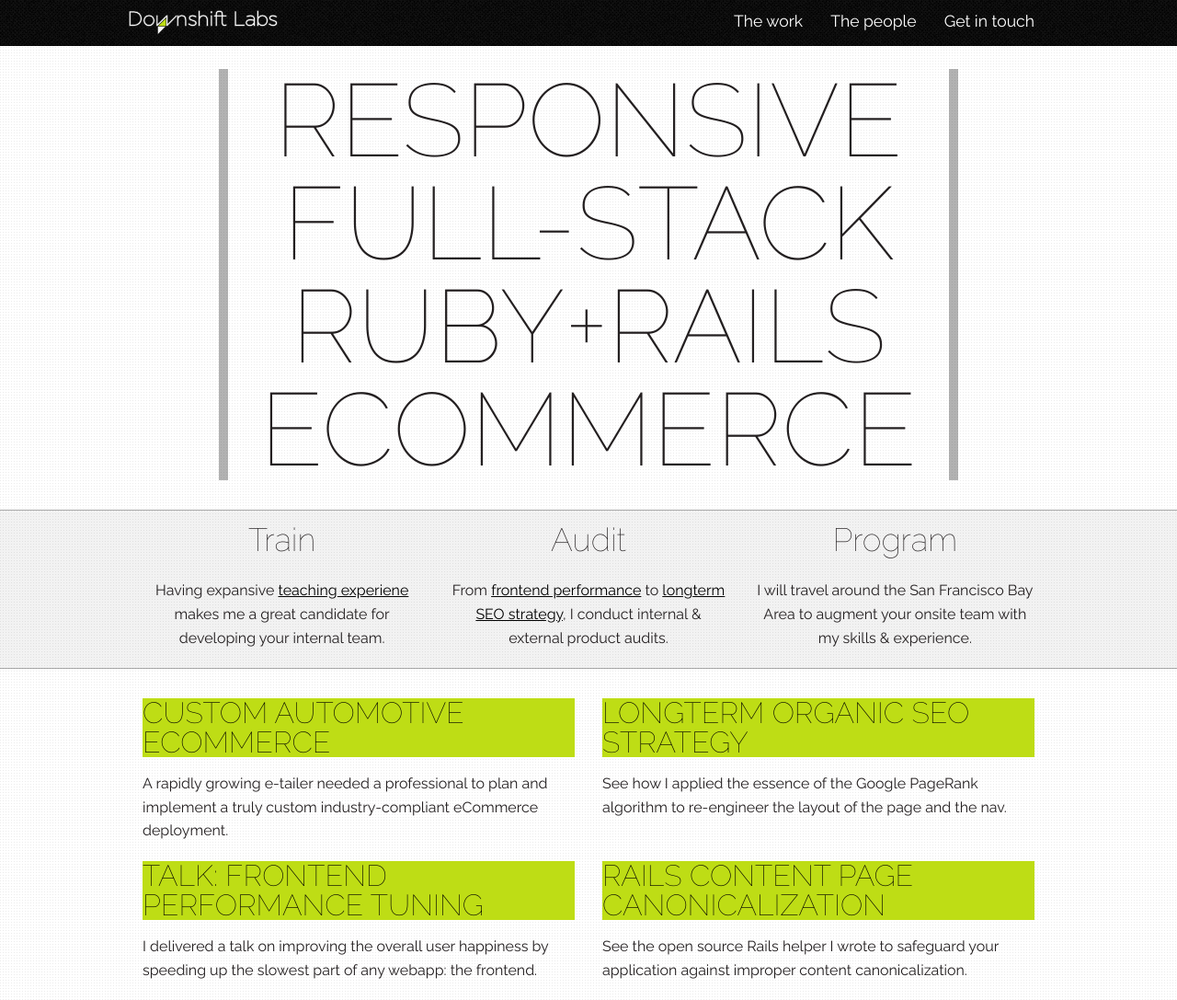
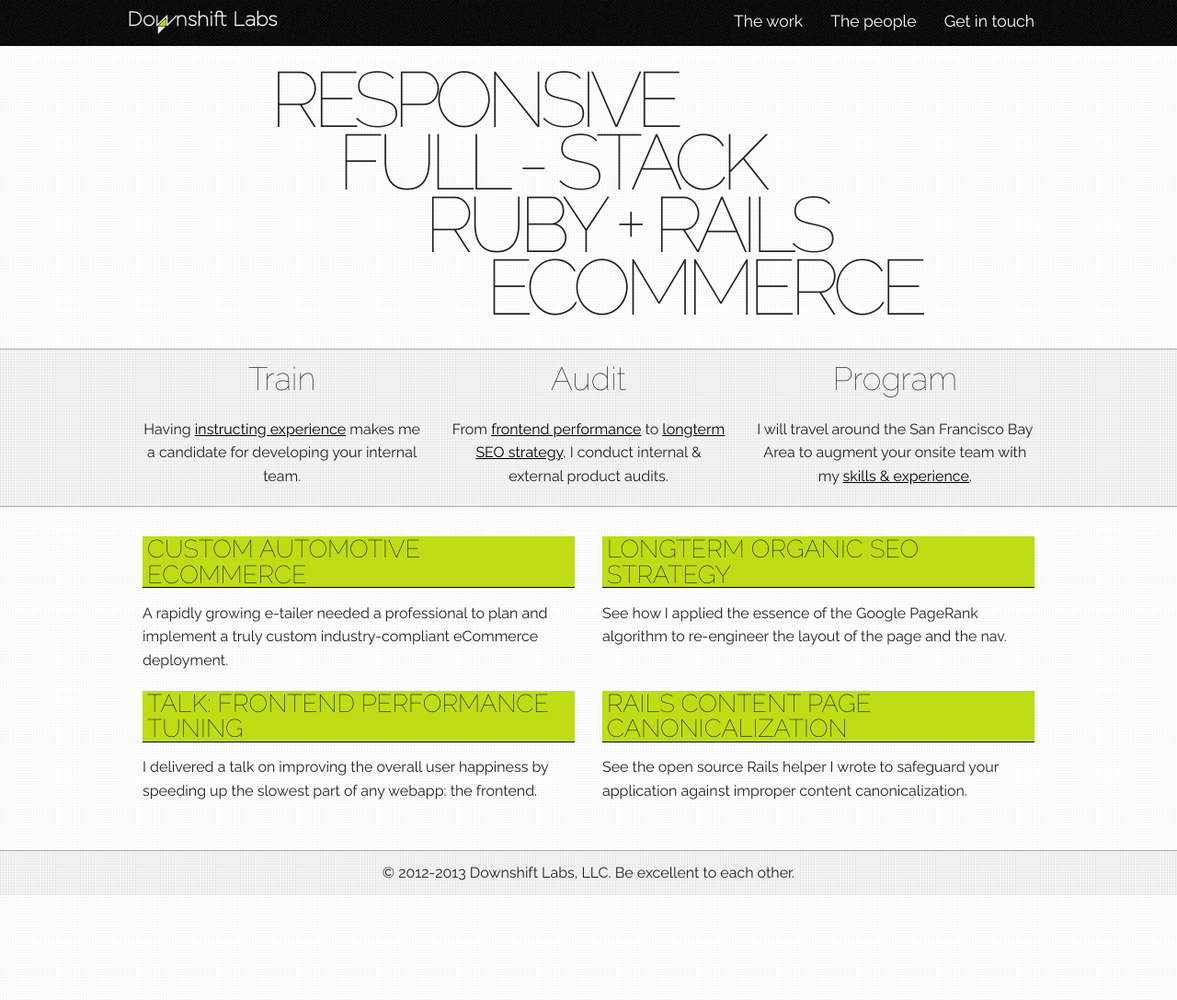
Before and after one commit to jumph4x/jumph4x.github.com, a Jekyll site: the page built from index.html, in a window 1280 px wide and 1087 px high. Shown: the whole window at 92% size. Built offline with Jekyll 4.4.1, drawn with Linux system fonts in a browser that asks for light colours; Markdown is read by kramdown in place of the engine named in the settings.

Commit message:
Layout and landing content WIP3

```diff
--- a/_layouts/default.html
+++ b/_layouts/default.html
@@ -34,6 +34,10 @@
     {{ content }}
   </div>
 
+  <div id="footer">
+    &copy; 2012-2013 Downshift Labs, LLC. Be excellent to each other.
+  </div>
+
   <script src="js/vendor/jquery.js"></script>
   <script src="js/foundation.min.js"></script>
   <script src="js/jquery.fittext.js"></script>
--- a/css/downshift.css
+++ b/css/downshift.css
@@ -6,7 +6,7 @@ body{
 .fixed.contain-to-grid{
   height: 50px;
 }
-.transition, a{
+.transition, a, a div{
   -webkit-transition: ease .2s;
   -moz-transition: ease .2s;
   -o-transition: ease .2s;
@@ -43,13 +43,12 @@ body{
 #main{
   margin-top: 30px;
 }
-.competencies{
+.competencies .columns{
+  letter-spacing: -0.09em;
+  line-height: 0.8em;
   font-size: 90px;
-  line-height: 1em;
   text-transform: uppercase;
   text-align: center;
-  border-right: 10px solid rgba(0,0,0,0.3);
-  border-left: 10px solid rgba(0,0,0,0.3);
 }
 .services{
   margin-top: 2em;
@@ -68,14 +67,48 @@ body{
   color: #000;
   text-decoration: underline;
 }
+.services a:hover{
+  background: #bedd15;
+}
 .work{
   margin-top: 2em;
 }
 .work a{
-  background: rgba(190,221,21, 1);
   text-transform: uppercase;
-  color: #000;
-  font-size: 2em;
-  margin-bottom: 0.5em;
+  font-size: 1.7em;
+  margin-bottom: -0.5em;
   display: block;
 }
+.work a .front{
+  background: rgba(190,221,21, 1);
+  color: #000;
+  height: 56px;
+  border-bottom: 1px solid black;
+  padding-left: 5px;
+  overflow: hidden;
+}
+.work a:hover .front{
+  -webkit-transform: translateZ(-28px) translateY(0) rotateX(90deg);
+  -moz-transform: translateZ(-28px) translateY(0) rotateX(90deg);
+}
+.work a .bottom{
+  padding-left: 5px;
+  background: #000;
+  color: #fff;
+  height: 28px;
+  border-top: 1px solid rgba(190,221,21,1);
+  overflow: hidden;
+  -webkit-transform: translateZ(-14px) translateY(-14px) rotateX(-90deg);
+  -moz-transform: translateZ(-14px) translateY(-14px) rotateX(-90deg);
+}
+.work a:hover .bottom{
+  -webkit-transform: translateZ(0) translateY(-28px) rotateX(0deg);
+  -moz-transform: translateZ(0) translateY(-28px) rotateX(0deg);
+}
+#footer{
+  border-top: 1px solid rgba(0,0,0,0.3);
+  background: rgba(0,0,0,0.05);
+  text-align: center;
+  margin-top: 2em;
+  padding: 1em 0;
+}
--- a/index.html
+++ b/index.html
@@ -1,57 +1,64 @@
 ---
 layout: default
 ---
-<div class="row">
-  <div class="hero large-10 large-centered small-12 columns">
-    <div class="fancy-heading competencies">
-      Responsive</br>
-      Full-stack</br>
-      Ruby+Rails</br>
+<div class="fancy-heading competencies">
+  <div class="row">
+    <div class="large-9 small-9 columns">
+      Responsive
+    </div>
+  </div>
+  <div class="row">
+    <div class="large-offset-1 small-offset-1 large-9 small-9 columns">
+      Full - stack
+    </div>
+  </div>
+  <div class="row">
+    <div class="large-offset-2 small-offset-2 large-9 small-9 columns">
+      Ruby + Rails
+    </div>
+  </div>
+  <div class="row">
+    <div class="large-offset-3 small-offset-3 large-9 small-9 columns">
       eCommerce
     </div>
   </div>
 </div>
 
-
 <div class="services">
   <div class="row">
     <div class="large-4 small-12 columns">
       <h3>Train</h3>
-      <p>Having expansive <a href="#">teaching experiene</a> makes me a great candidate for developing your internal team.</p>
+      <p>Having <a href="#">instructing experience</a> makes me a candidate for developing your internal team.</p>
     </div>
     <div class="large-4 small-12 columns">
       <h3>Audit</h3>
-      <p>From <a hreff="#">frontend performance</a> to <a href="#">longterm SEO strategy</a>, I conduct internal &amp; external product audits. </p>
+      <p>From <a href="#">frontend performance</a> to <a href="#">longterm SEO strategy</a>, I conduct internal &amp; external product audits. </p>
     </div>
     <div class="large-4 small-12 columns">
       <h3>Program</h3>
-      <p>I will travel around the San Francisco Bay Area to augment your onsite team with my skills &amp; experience.</p>
+      <p>I will travel around the San Francisco Bay Area to augment your onsite team with my <a href='#'>skills &amp; experience</a>.</p>
     </div>
   </div>
 </div>
 
-
-
-
-
 <div class="work">
   <div class="row">
     <div class="large-6 small-6 columns">
-      <a href="#">Custom Automotive eCommerce</a>
+      <a href="#"><div class="front">Custom Automotive eCommerce</div><div class="bottom">Deployed and going strong</div></a>
       <p>A rapidly growing e-tailer needed a professional to plan and implement a truly custom industry-compliant eCommerce deployment.</p>
     </div>
     <div class="large-6 small-6 columns">
-      <a href="#">Longterm Organic SEO Strategy</a>
+      <a href="#"><div class="front">Longterm Organic SEO Strategy</div><div class="bottom">I have it on lockdown</div></a>
       <p>See how I applied the essence of the Google PageRank algorithm to re-engineer the layout of the page and the nav.</p>
     </div>
   </div>
   <div class="row">
     <div class="large-6 small-6 columns">
-      <a href="#">Talk: Frontend Performance Tuning</a>
+      <a href="#"><div class="front">Talk: Frontend Performance Tuning</div><div class="bottom">The audience loved it</div></a>
       <p>I delivered a talk on improving the overall user happiness by speeding up the slowest part of any webapp: the frontend.</p>
     </div>
     <div class="large-6 small-6 columns">
-      <a href="#">Rails Content Page Canonicalization</a>
+      <a href="#"><div class="front">Rails Content Page Canonicalization</div><div class="bottom">Power to the people</div></a>
       <p>See the open source Rails helper I wrote to safeguard your application against improper content canonicalization.</p>
     </div>
   </div>
```
Also changed, not shown: other parts of _layouts/default.html (+1 -1 lines), 1 other file.
